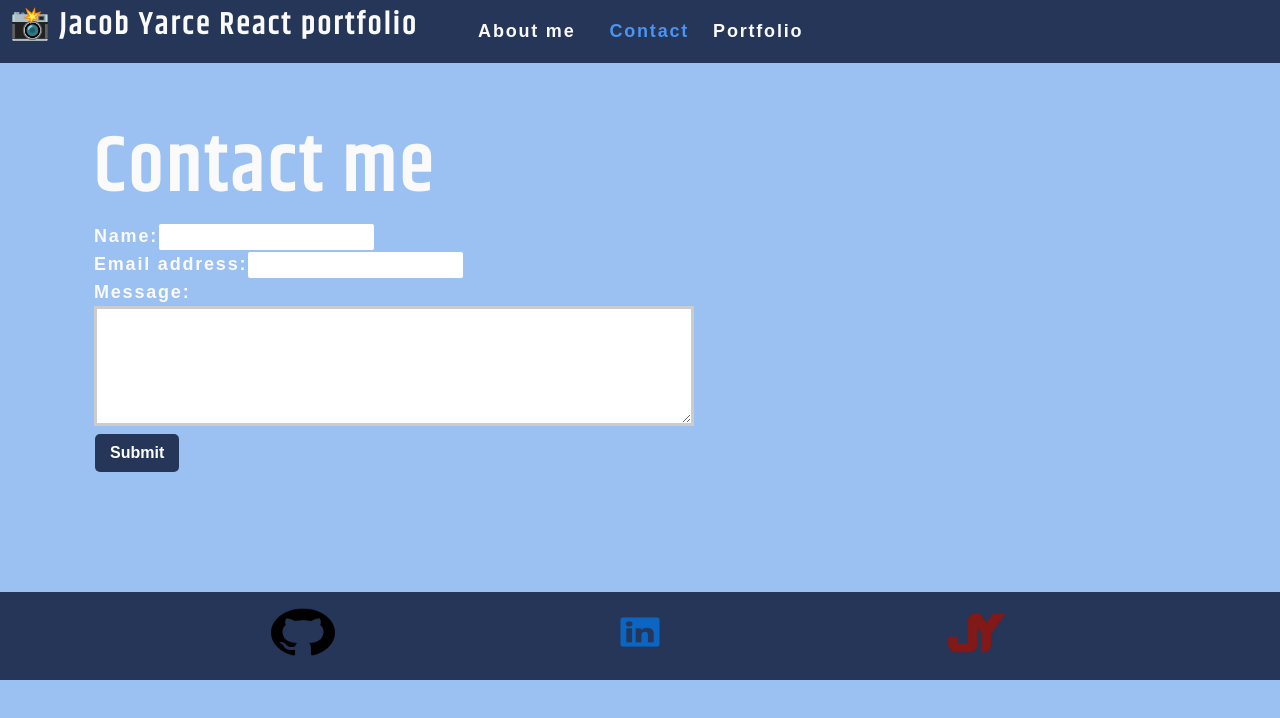
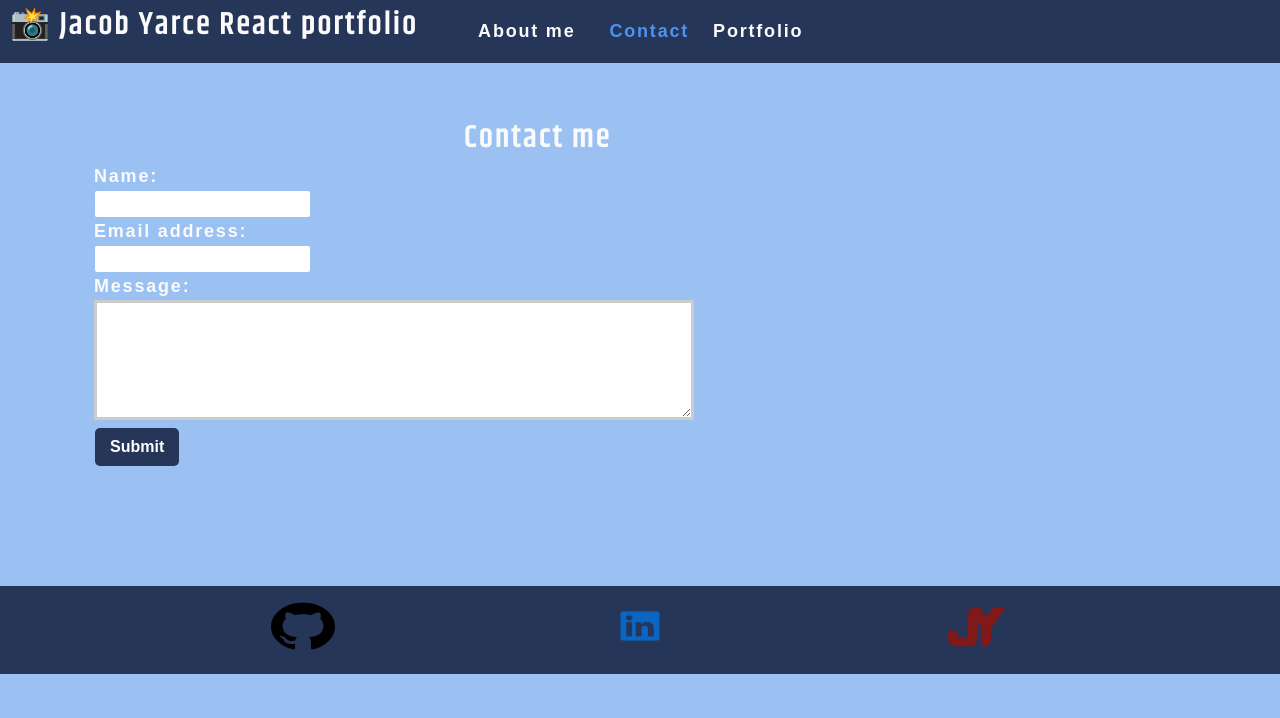
Before and after one commit to Keemperor/JY-React-Portfolio, a React (Create React App) app: page / in a window 1280 px wide. Both pictures are taken after a click on the element "Contact". Shown: the top 718 px of the page. Built offline with nearby package versions, Linux system fonts and the light colour scheme; a web font is replaced by a local one.

Commit message:
worked on contactform

```diff
--- a/src/components/Contact/index.js
+++ b/src/components/Contact/index.js
@@ -37,18 +37,21 @@ console.log('errorMessage', errorMessage);
 
   return (
     <section>
-      <h1>Contact me</h1>
+      <h2 className="center">Contact me</h2>
       <form id="contact-form" onSubmit={handleSubmit}>
       <div>
         <label htmlFor="name">Name:</label>
+        <br></br>
         <input type="text" defaultValue={name} onBlur={handleChange} name="name" />
       </div>
       <div>
         <label htmlFor="email">Email address:</label>
+        <br></br>
         <input type="email" defaultValue={email} onBlur={handleChange} name="email"/>
       </div>
       <div>
         <label htmlFor="message">Message:</label>
+        <br></br>
         <textarea name="message" defaultValue={message} onBlur={handleChange} rows="5"  />
       </div>
       {errorMessage && (
@@ -56,7 +59,7 @@ console.log('errorMessage', errorMessage);
     <p className="error-text">{errorMessage}</p>
   </div>
 )}
-      <button type="submit">Submit</button>
+      <button className="button is-medium is-primary is-fullwidth" type="submit">Submit</button>
       </form>
     </section>
   )
--- a/src/index.css
+++ b/src/index.css
@@ -124,7 +124,7 @@ button[disabled] {
   display: block;
   margin-left: auto;
   margin-right: auto;
-  width: 50%;
+  max-width: 22rem;
 }
 
 img {
```
